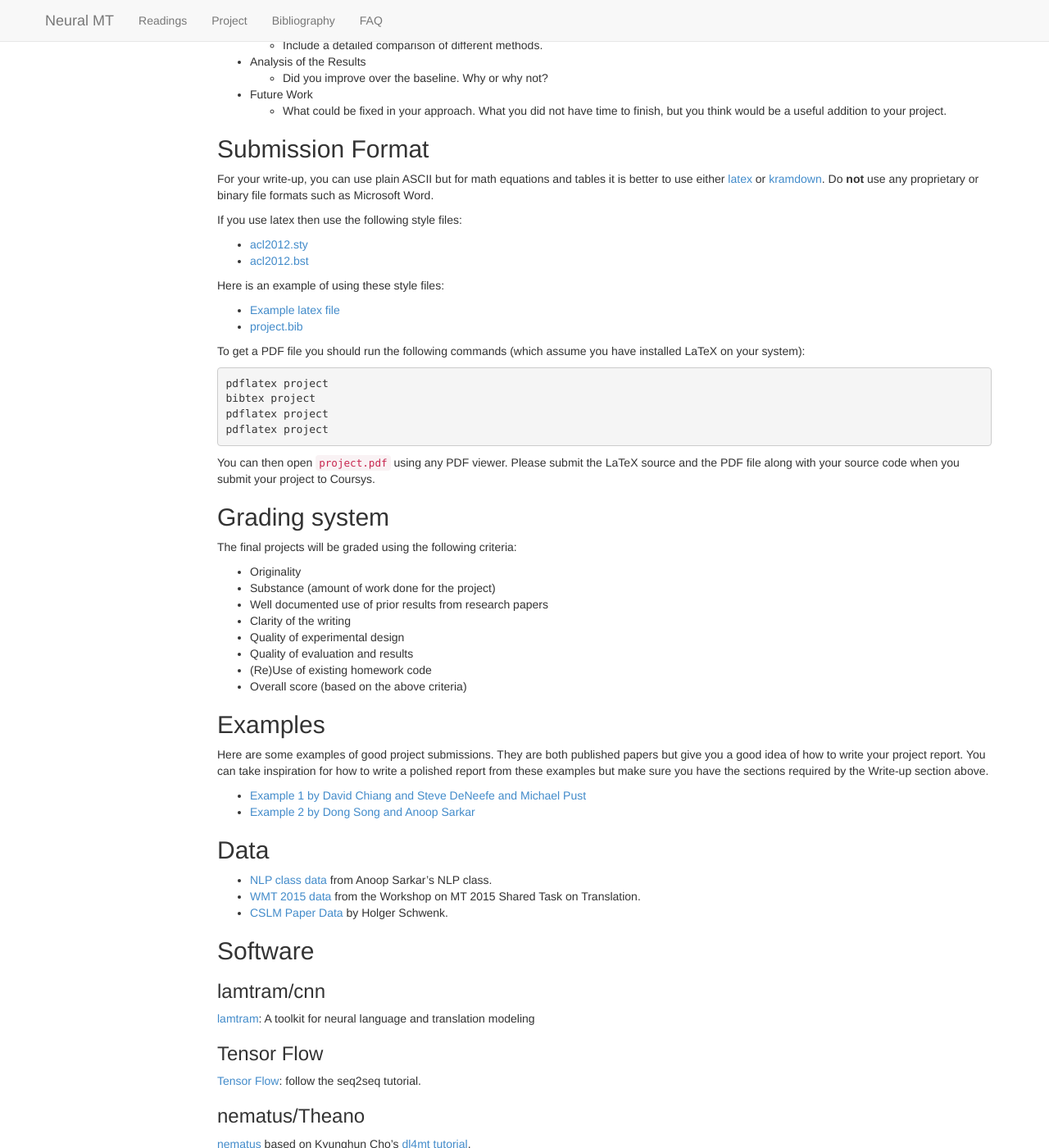
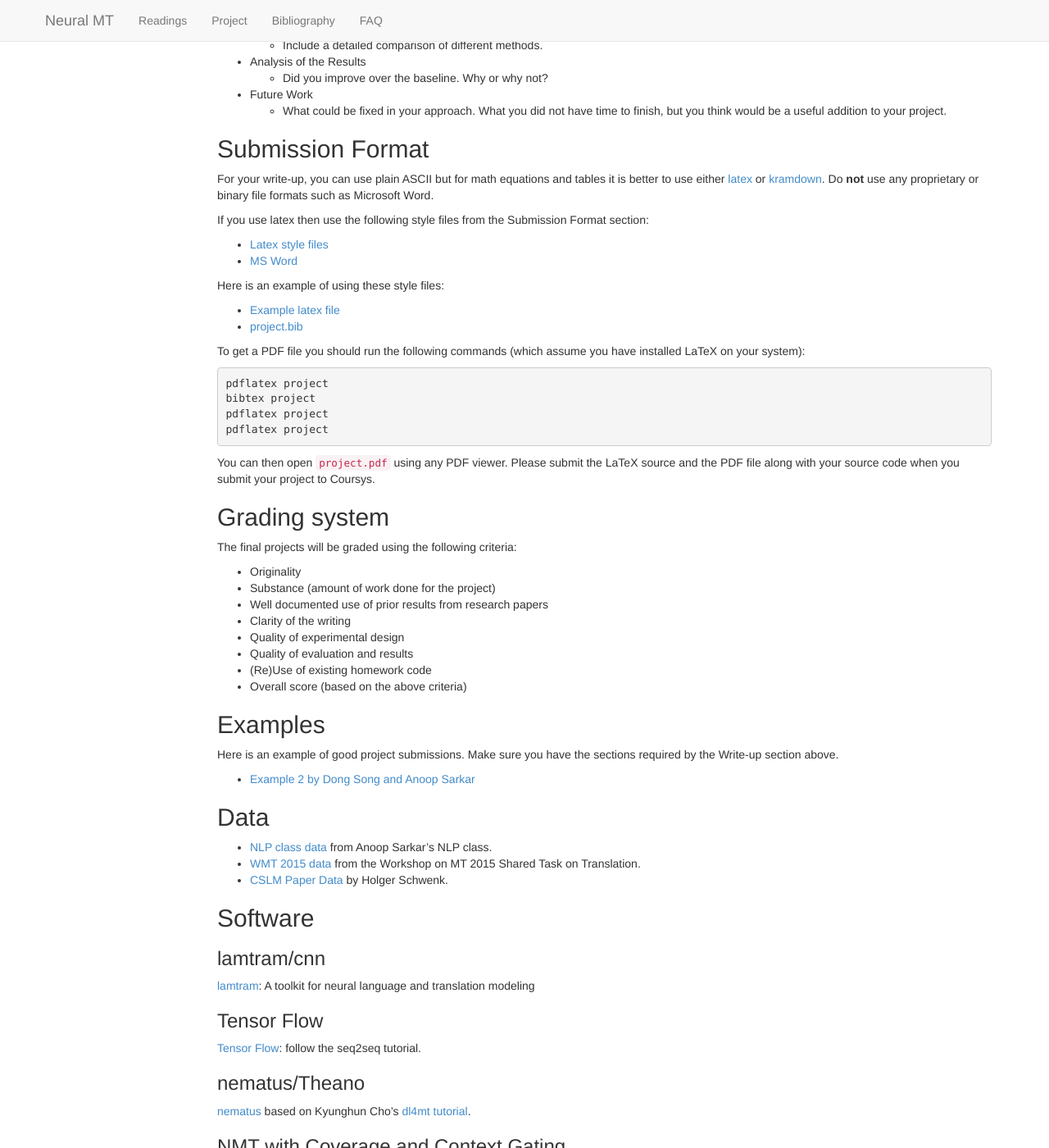
Before and after one commit to anoopsarkar/neuralmt-class, a Jekyll site: the page built from project.md, in a window 1280 px wide and 1400 px high, scrolled down 634 px. Shown: the whole window at 82% size. Built offline with Jekyll 4.4.1, drawn with Linux system fonts in a browser that asks for light colours; nearby versions of some CDN libraries.

Commit message:
fixed broken links

```diff
--- a/project.md
+++ b/project.md
@@ -48,10 +48,10 @@ and tables it is better to use either
 [kramdown](https://github.com/gettalong/kramdown).  Do __not__ use
 any proprietary or binary file formats such as Microsoft Word.
 
-If you use latex then use the following style files:
+If you use latex then use the following style files from the Submission Format section:
 
-* [acl2012.sty]({{ site.baseurl }}/assets/project/acl2012.sty)
-* [acl2012.bst]({{ site.baseurl }}/assets/project/acl2012.bst)
+* [Latex style files](https://transacl.org/ojs/index.php/tacl/about/submissions)
+* [MS Word](https://transacl.org/ojs/index.php/tacl/about/submissions)
 
 Here is an example of using these style files:
 
@@ -84,12 +84,9 @@ The final projects will be graded using the following criteria:
 
 ## Examples
 
-Here are some examples of good project submissions. They are both published papers but give you a good idea of
-how to write your project report. You can take inspiration for how to write a polished report from these
-examples but make sure you have the sections required by the Write-up section above.
+Here is an example of good project submissions. Make sure you have the sections required by the Write-up section above.
 
-* [Example 1 by David Chiang and Steve DeNeefe and Michael Pust]({{ site.baseurl }}/assets/project/P11-2080.pdf)
-* [Example 2 by Dong Song and Anoop Sarkar]({{ site.baseurl }}/assets/project/sighan08.pdf)
+* [Example 2 by Dong Song and Anoop Sarkar](http://anoopsarkar.github.io/papers/pdf/sighan08.pdf)
 
 ## Data
 
```
